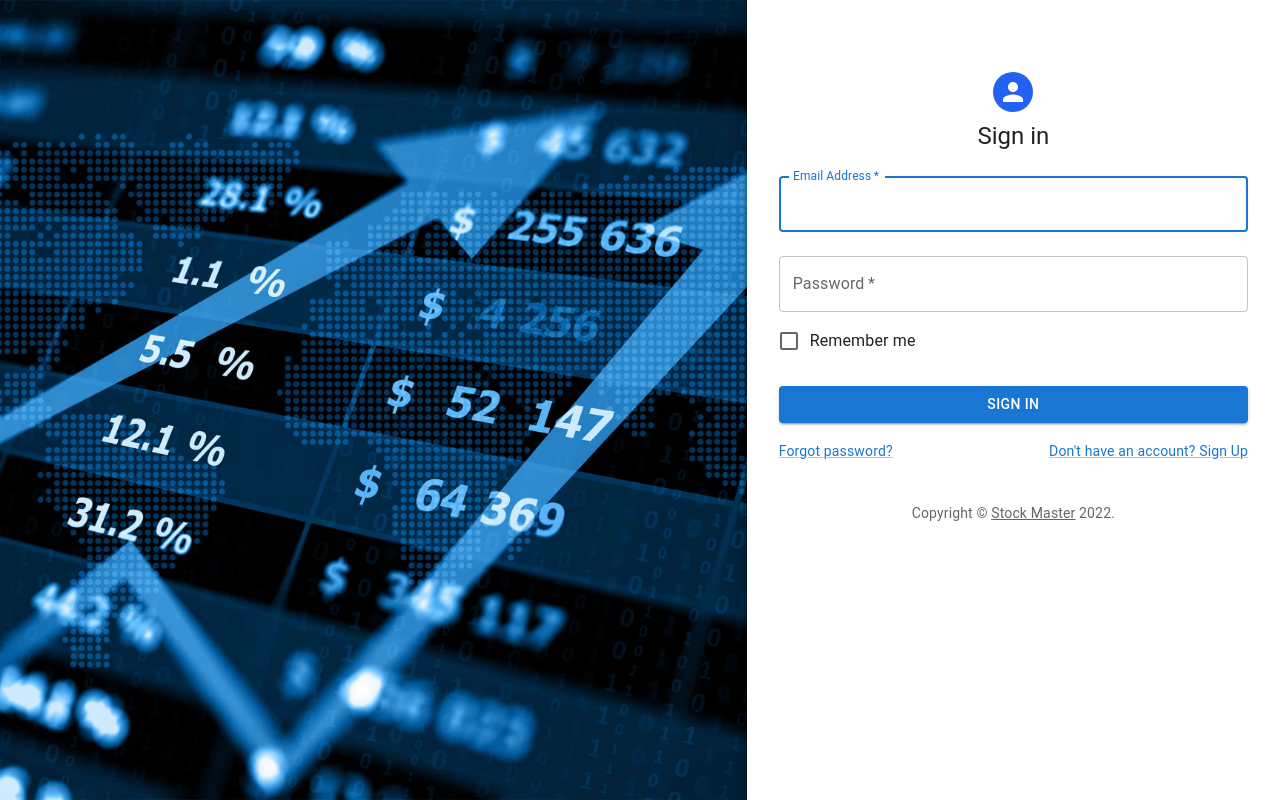
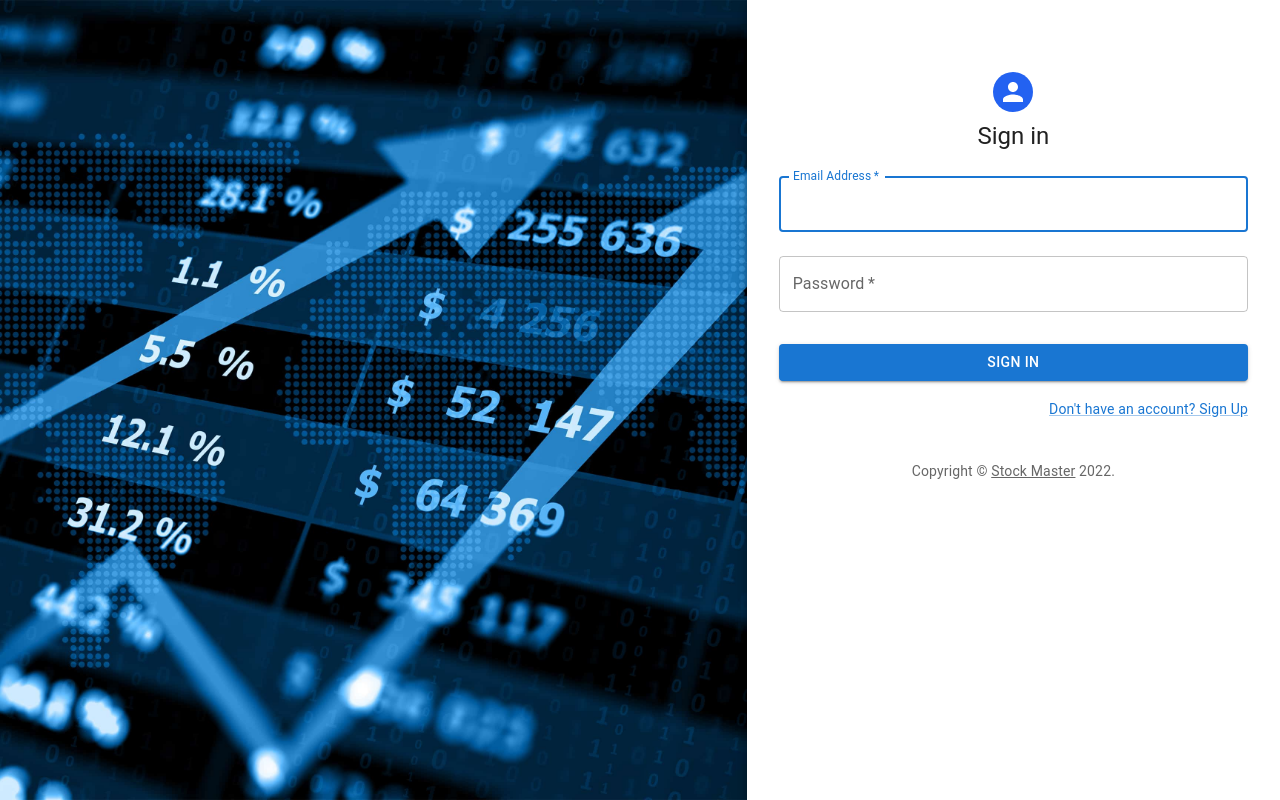
Before and after one commit to JimShu716/portfolio-management-dashboard, a React (Create React App) app in the folder frontend/: page / in a window 1280 px wide. Built offline with nearby package versions, Linux system fonts and the light colour scheme; a web font is replaced by a local one.

Commit message:
Login page authentication

```diff
--- a/frontend/src/Pages/LoginPage/index.js
+++ b/frontend/src/Pages/LoginPage/index.js
@@ -4,16 +4,15 @@ import Avatar from '@mui/material/Avatar';
 import Button from '@mui/material/Button';
 import CssBaseline from '@mui/material/CssBaseline';
 import TextField from '@mui/material/TextField';
-import FormControlLabel from '@mui/material/FormControlLabel';
-import Checkbox from '@mui/material/Checkbox';
 import Link from '@mui/material/Link';
 import Paper from '@mui/material/Paper';
 import Box from '@mui/material/Box';
 import Grid from '@mui/material/Grid';
-// import LockOutlinedIcon from '@mui/icons-material/LockOutlined';
 import Typography from '@mui/material/Typography';
 import { createTheme, ThemeProvider } from '@mui/material/styles';
 import Image from './../../Assets/stock_background.jpg';
+import axios from "axios";
+import {useState} from "react";
 
 function Copyright(props) {
   return (
@@ -31,15 +30,17 @@ function Copyright(props) {
 const theme = createTheme();
 
 export default function Login() {
-  const handleSubmit = (event) => {
-    window.open("/user");
-    event.preventDefault();
-    const data = new FormData(event.currentTarget);
-    console.log({
-      email: data.get('email'),
-      password: data.get('password'),
-    });
-  };
+    const [loginError, setLoginError] = useState("none");
+    async function handleSubmit(event) {
+      event.preventDefault();
+      const data = new FormData(event.currentTarget);
+      const email = data.get('email');
+      const password = data.get('password');
+
+      axios.get(process.env.REACT_APP_HOST+"getUserIDUsingEmail/"+email+"/"+password).then(r => {
+          window.open("/trade","_self");
+      }).catch(function () {setLoginError("block")});
+    }
 
   return (
     <ThemeProvider theme={theme}>
@@ -73,7 +74,9 @@ export default function Login() {
             <Typography component="h1" variant="h5">
               Sign in
             </Typography>
-            <Box component="form" noValidate onSubmit={handleSubmit} sx={{ mt: 1 }}>
+              <div style={{textAlign:"center", display: loginError, marginTop:"15px", color:"rgb(152,30,19)"}}>The login credentials you entered are invalid.</div>
+
+              <Box component="form" noValidate onSubmit={handleSubmit} sx={{ mt: 1 }}>
               <TextField
                 margin="normal"
                 required
@@ -94,10 +97,6 @@ export default function Login() {
                 id="password"
                 autoComplete="current-password"
               />
-              <FormControlLabel
-                control={<Checkbox value="remember" color="primary" />}
-                label="Remember me"
-              />
               <Button
                 type="submit"
                 fullWidth
@@ -106,12 +105,7 @@ export default function Login() {
               >
                 Sign In
               </Button>
-              <Grid container>
-                <Grid item xs>
-                  <Link href="#" variant="body2">
-                    Forgot password?
-                  </Link>
-                </Grid>
+              <Grid container justifyContent="flex-end">
                 <Grid item>
                   <Link href="/signup" variant="body2">
                     {"Don't have an account? Sign Up"}
--- a/frontend/src/Pages/UserPage/index.js
+++ b/frontend/src/Pages/UserPage/index.js
@@ -1,5 +1,5 @@
 import axios from "axios";
-import {useEffect, useState} from "react";
+import {useContext, useEffect, useState} from "react";
 import './styles.css';
 import Sidebar from "../../Components/Sidebar";
 import Header from "../../Components/Header";
```
